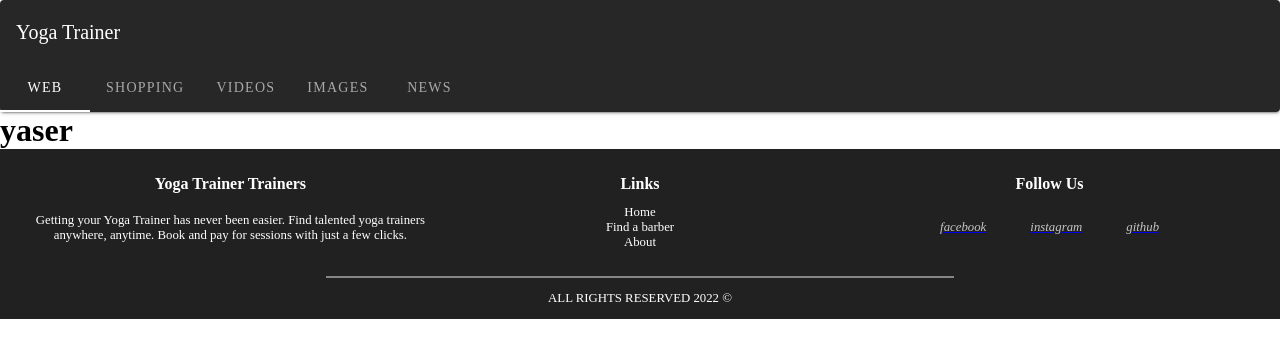
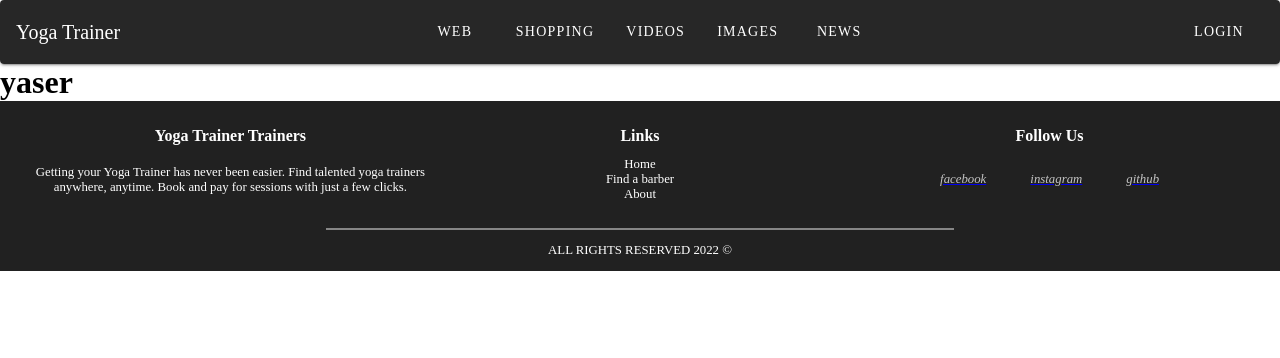
Before and after one commit to yaserananbeh/yogaTrainerAppVue, a Nuxt app: page /yaser in a window 1280 px wide. Shown: the top 358 px of the page. Built offline with nearby package versions, Linux system fonts and the light colour scheme.

Commit message:
add the login page, edit the nav

```diff
--- a/components/NavBar.vue
+++ b/components/NavBar.vue
@@ -2,22 +2,18 @@
   <v-card>
     <v-toolbar color="cyan" dark flat>
       <v-toolbar-title>Yoga Trainer</v-toolbar-title>
+      <v-spacer></v-spacer>
 
+      <v-tab v-for="item in items" :key="item">
+        {{ item }}
+      </v-tab>
       <v-spacer></v-spacer>
 
       <!-- <v-btn icon>
         <v-icon>mdi-magnify</v-icon>
       </v-btn> -->
 
-      <template v-slot:extension>
-        <v-tabs v-model="tab" align-with-title>
-          <v-tabs-slider color="yellow"></v-tabs-slider>
-
-          <v-tab v-for="item in items" :key="item">
-            {{ item }}
-          </v-tab>
-        </v-tabs>
-      </template>
+      <v-tab> Login </v-tab>
     </v-toolbar>
   </v-card>
 </template>
--- /dev/null
+++ b/pages/login.vue
@@ -0,0 +1,15 @@
+<template>
+    <div>
+
+    </div>
+</template>
+
+<script>
+    export default {
+
+    }
+</script>
+
+<style lang="scss" scoped>
+
+</style>
```
